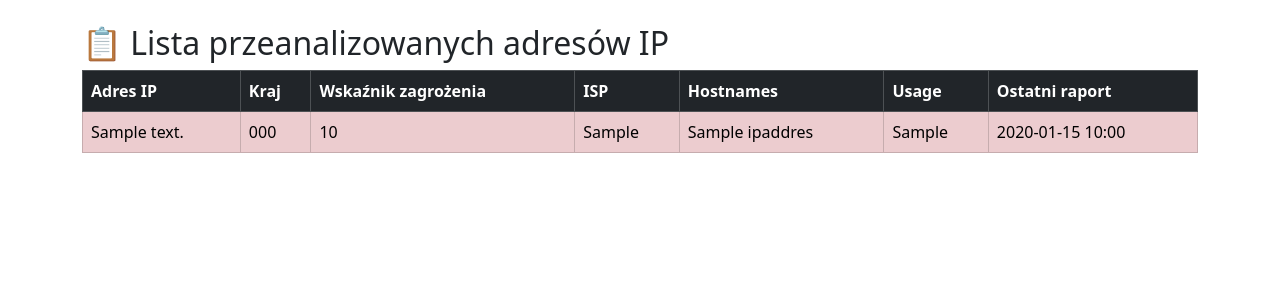
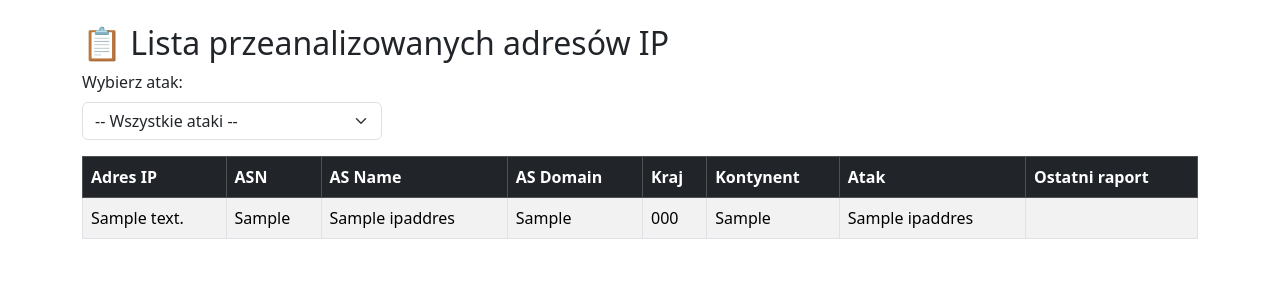
Before and after one commit to indekplay/MiDZProject, a Django app: page /ip-list/ in a window 1280 px wide. Shown: the part 56-356 px from the top of the page. Run offline with Django 5.2, Linux system fonts and the light colour scheme; a user stored in the database is signed in; tables that the repository leaves empty hold one stand-in row (values such as "Sample post").

Commit message:
wersja ipscan

```diff
--- a/ip_analyzer/core/forms.py
+++ b/ip_analyzer/core/forms.py
@@ -2,3 +2,9 @@ from django import forms
 
 class UploadFileForm(forms.Form):
     ip_file = forms.FileField(label='Wgraj plik .txt z adresami IP')
+    attack_label = forms.CharField(
+        label='Nazwa ataku',
+        max_length=255,
+        required=True,
+        widget=forms.TextInput(attrs={'class': 'form-control', 'placeholder': 'np. atak_DDoS_kwiecien'})
+    )
--- a/ip_analyzer/core/models.py
+++ b/ip_analyzer/core/models.py
@@ -1,17 +1,17 @@
 from django.db import models
+
 
 class IPAddress(models.Model):
     ip_address = models.GenericIPAddressField(unique=True)
-    is_malicious = models.BooleanField()
-    abuse_confidence_score = models.IntegerField()
-    country_code = models.CharField(max_length=5, null=True, blank=True)
-    isp = models.CharField(max_length=255, null=True, blank=True)
-    domain = models.CharField(max_length=255, null=True, blank=True)
-    hostnames = models.TextField(null=True, blank=True)
-    usage_type = models.CharField(max_length=255, null=True, blank=True)
-    total_reports = models.IntegerField(null=True, blank=True)
-    distinct_users = models.IntegerField(null=True, blank=True)
-    last_reported_at = models.DateTimeField(null=True, blank=True)
+    asn = models.CharField(max_length=20, blank=True, null=True)
+    as_name = models.CharField(max_length=255, blank=True, null=True)
+    as_domain = models.CharField(max_length=255, blank=True, null=True)
+    country_code = models.CharField(max_length=10, blank=True, null=True)
+    country = models.CharField(max_length=100, blank=True, null=True)
+    continent_code = models.CharField(max_length=10, blank=True, null=True)
+    continent = models.CharField(max_length=100, blank=True, null=True)
+
+    attack_label = models.CharField(max_length=100, blank=True, null=True)
     created_at = models.DateTimeField(auto_now_add=True)
 
     def __str__(self):
--- a/ip_analyzer/core/views.py
+++ b/ip_analyzer/core/views.py
@@ -4,29 +4,57 @@ import requests
 from django.contrib import messages
 from .forms import UploadFileForm
 from .models import IPAddress
-from django.conf import settings
 from django.db.models import Count
-import io
 from collections import defaultdict
-from datetime import datetime, timedelta
-API_KEY = settings.ABUSEIPDB_API_KEY
+
 @login_required
 def home(request):
     return render(request, 'home.html')
 
+
 @login_required
 def ip_list(request):
-    ips = IPAddress.objects.all().order_by('-abuse_confidence_score')
-    return render(request, 'ip_list.html', {'ips': ips})
+    attack_label = request.GET.get('attack', None)
+
+    if attack_label:
+        ips = IPAddress.objects.filter(attack_label=attack_label).order_by('-created_at')
+    else:
+        ips = IPAddress.objects.all().order_by('-created_at')
+
+    attack_labels = (
+        IPAddress.objects
+        .exclude(attack_label__isnull=True)
+        .exclude(attack_label__exact='')
+        .values_list('attack_label', flat=True)
+        .distinct()
+        .order_by('attack_label')
+    )
+
+    return render(request, 'ip_list.html', {
+        'ips': ips,
+        'attack_labels': attack_labels,
+        'selected_attack': attack_label,
+    })
+
+
 
 @login_required
 def chart(request):
+    selected_attack = request.GET.get('attack')
+
+    if selected_attack:
+        filtered_ips = IPAddress.objects.filter(attack_label=selected_attack)
+    else:
+        filtered_ips = IPAddress.objects.all()
+
     country_data = (
-        IPAddress.objects
+        filtered_ips
         .values('country_code')
         .annotate(count=Count('id'))
         .order_by('-count')
     )
+
+    attack_labels = IPAddress.objects.values_list('attack_label', flat=True).distinct()
 
     labels = [entry['country_code'] or 'Nieznany' for entry in country_data]
     counts = [entry['count'] for entry in country_data]
@@ -34,47 +62,58 @@ def chart(request):
     return render(request, 'chart.html', {
         'labels': labels,
         'counts': counts,
+        'attack_labels': attack_labels,
+        'selected_attack': selected_attack,
     })
+
 
 @login_required
 def botnet(request):
-    ip_records = IPAddress.objects.all()
+    selected_attack = request.GET.get('attack', None)
+
+    if selected_attack:
+        ip_records = IPAddress.objects.filter(attack_label=selected_attack)
+    else:
+        ip_records = IPAddress.objects.all()
+
+    attack_labels = (
+        IPAddress.objects
+        .exclude(attack_label__isnull=True)
+        .exclude(attack_label__exact='')
+        .values_list('attack_label', flat=True)
+        .distinct()
+        .order_by('attack_label')
+    )
+
     groups = defaultdict(list)
     for ip in ip_records:
-        if not ip.usage_type or not ip.isp or not ip.last_reported_at:
-            continue
-        usage = ip.usage_type.strip()
-        isp = ip.isp.strip()
-        reported_date = ip.last_reported_at.date()
-        matched_key = None
-        for key in groups:
-            if key[0] == usage and key[1] == isp:
-                existing_date = key[2]
-                if abs((reported_date - existing_date).days) <= 1:
-                    matched_key = key
-                    break
-        if matched_key:
-            groups[matched_key].append(ip)
-        else:
-            groups[(usage, isp, reported_date)].append(ip)
-    grouped_botnets = [
-        {
-            'usage': key[0],
-            'isp': key[1],
-            'report_date': key[2],
-            'ips': value,
-            'ip_count': len(value)
-        }
-        for key, value in groups.items()
-        if len(value) >= 3
-    ]
-    grouped_botnets.sort(key=lambda g: g['ip_count'], reverse=True)
-    return render(request, 'botnet.html', {'botnets': grouped_botnets})
+        key = (ip.asn, ip.country_code)
+        groups[key].append(ip)
+
+    grouped = []
+    for (asn, country), ips in groups.items():
+        if len(ips) >= 10:
+            grouped.append({
+                'asn': asn or '–',
+                'country': country or 'Nieznany',
+                'count': len(ips),
+                'ips': ips,
+            })
+
+    grouped.sort(key=lambda g: g['count'], reverse=True)
+
+    return render(request, 'botnet.html', {
+        'botnets': grouped,
+        'attack_labels': attack_labels,
+        'selected_attack': selected_attack,
+    })
+
 
 def handle_uploaded_file(f):
     content = f.read().decode('utf-8')
     ip_list = content.splitlines()
     return [ip.strip() for ip in ip_list if ip.strip()]
+
 
 @login_required
 def upload_file(request):
@@ -82,48 +121,40 @@ def upload_file(request):
         form = UploadFileForm(request.POST, request.FILES)
         if form.is_valid():
             ip_addresses = handle_uploaded_file(request.FILES['ip_file'])
+            attack_label = form.cleaned_data['attack_label']
             total = len(ip_addresses)
             processed = 0
             errors = 0
+            IPINFO_TOKEN = '5294d8ba5efbff'
 
             for ip in ip_addresses:
                 try:
-                    response = requests.get(
-                        'https://api.abuseipdb.com/api/v2/check',
-                        params={'ipAddress': ip, 'maxAgeInDays': 90},
-                        headers={
-                            'Key': API_KEY,
-                            'Accept': 'application/json'
+                    response = requests.get(f"https://api.ipinfo.io/lite/{ip}?token={IPINFO_TOKEN}")
+                    if response.status_code != 200:
+                        raise Exception(f"Błąd API: {response.status_code}")
+                    data = response.json()
+
+                    IPAddress.objects.get_or_create(
+                        ip_address=ip,
+                        defaults={
+                            'asn': data.get('asn'),
+                            'as_name': data.get('as_name'),
+                            'as_domain': data.get('as_domain'),
+                            'country_code': data.get('country_code'),
+                            'country': data.get('country'),
+                            'continent_code': data.get('continent_code'),
+                            'continent': data.get('continent'),
+                            'attack_label': attack_label,
                         }
                     )
-                    data = response.json().get('data', {})
-                    score = data['abuseConfidenceScore']
-                    if score > 0:
-                        obj, created = IPAddress.objects.get_or_create(
-                            ip_address=ip,
-                            defaults={
-                                'is_malicious': True,
-                                'abuse_confidence_score': score,
-                                'country_code': data.get('countryCode'),
-                                'isp': data.get('isp'),
-                                'domain': data.get('domain'),
-                                'hostnames': ', '.join(data.get('hostnames', [])),
-                                'usage_type': data.get('usageType'),
-                                'total_reports': data.get('totalReports'),
-                                'distinct_users': data.get('numDistinctUsers'),
-                                'last_reported_at': data.get('lastReportedAt')
-                            }
-                        )
-                        if created:
-                            processed += 1
-                    else:
-                        continue
+                    processed += 1
                 except Exception as e:
                     errors += 1
                     messages.warning(request, f'Błąd przy IP {ip}: {str(e)}')
 
             messages.success(request, f'Przetworzono {processed} z {total} adresów IP. Błędy: {errors}')
-            return redirect('upload')  # zostajesz na stronie upload
+            return redirect('upload')
     else:
         form = UploadFileForm()
+
     return render(request, 'upload.html', {'form': form})
--- a/ip_analyzer/ip_analyzer/settings.py
+++ b/ip_analyzer/ip_analyzer/settings.py
@@ -65,7 +65,7 @@ WSGI_APPLICATION = 'ip_analyzer.wsgi.application'
 DATABASES = {
     'default': {
         'ENGINE': 'django.db.backends.mysql',
-        'NAME': 'ipki',
+        'NAME': 'ipki2',
         'USER': 'root',
         'PASSWORD': '',
         'HOST': 'localhost',
@@ -119,5 +119,3 @@ STATIC_URL = 'static/'
 DEFAULT_AUTO_FIELD = 'django.db.models.BigAutoField'
 
 LOGIN_REDIRECT_URL = '/'
-
-ABUSEIPDB_API_KEY = '06a0110153e5c798d62246e0d7351fd2203f31b5f3fe976acdb50c9f7e5a5045dbd51a6a53abb4a2'
--- a/ip_analyzer/templates/ip_list.html
+++ b/ip_analyzer/templates/ip_list.html
@@ -5,28 +5,40 @@
 {% block content %}
     <h2>📋 Lista przeanalizowanych adresów IP</h2>
 
+    <form method="get" action="{% url 'ip_list' %}" class="mb-3" style="max-width: 300px;">
+        <label for="attack" class="form-label">Wybierz atak:</label>
+        <select name="attack" id="attack" class="form-select" onchange="this.form.submit()">
+            <option value="">-- Wszystkie ataki --</option>
+            {% for label in attack_labels %}
+                <option value="{{ label }}" {% if label == selected_attack %}selected{% endif %}>{{ label }}</option>
+            {% endfor %}
+        </select>
+    </form>
+
     {% if ips %}
-        <table class="table table-striped table-bordered">
+        <table class="table table-striped table-bordered table-hover">
             <thead class="table-dark">
                 <tr>
                     <th>Adres IP</th>
+                    <th>ASN</th>
+                    <th>AS Name</th>
+                    <th>AS Domain</th>
                     <th>Kraj</th>
-                    <th>Wskaźnik zagrożenia</th>
-                    <th>ISP</th>
-                    <th>Hostnames</th>
-                    <th>Usage</th>
+                    <th>Kontynent</th>
+                    <th>Atak</th>
                     <th>Ostatni raport</th>
                 </tr>
             </thead>
             <tbody>
                 {% for ip in ips %}
-                    <tr class="table-danger">
+                    <tr>
                         <td>{{ ip.ip_address }}</td>
+                        <td>{{ ip.asn }}</td>
+                        <td>{{ ip.as_name }}</td>
+                        <td>{{ ip.as_domain }}</td>
                         <td>{{ ip.country_code }}</td>
-                        <td>{{ ip.abuse_confidence_score }}</td>
-                        <td>{{ ip.isp }}</td>
-                        <td>{{ ip.hostnames }}</td>
-                        <td>{{ ip.usage_type }}</td>
+                        <td>{{ ip.continent }}</td>
+                        <td>{{ ip.attack_label }}</td>
                         <td>{{ ip.last_reported_at|date:"Y-m-d H:i" }}</td>
                     </tr>
                 {% endfor %}
```
Also changed, not shown: ip_analyzer/templates/botnet.html (+26 -14 lines), ip_analyzer/templates/chart.html (+14 -1 lines), ip_analyzer/templates/upload.html (+5 -2 lines), ip_analyzer/core/migrations/0002_rename_domain_ipaddress_as_domain_and_more.py (added).
